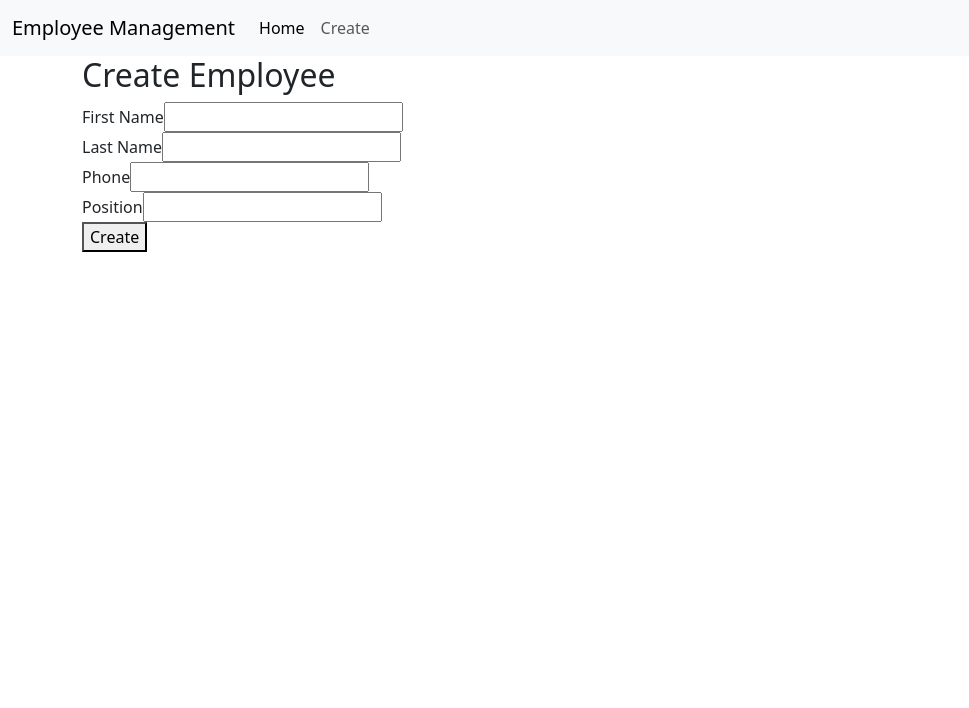
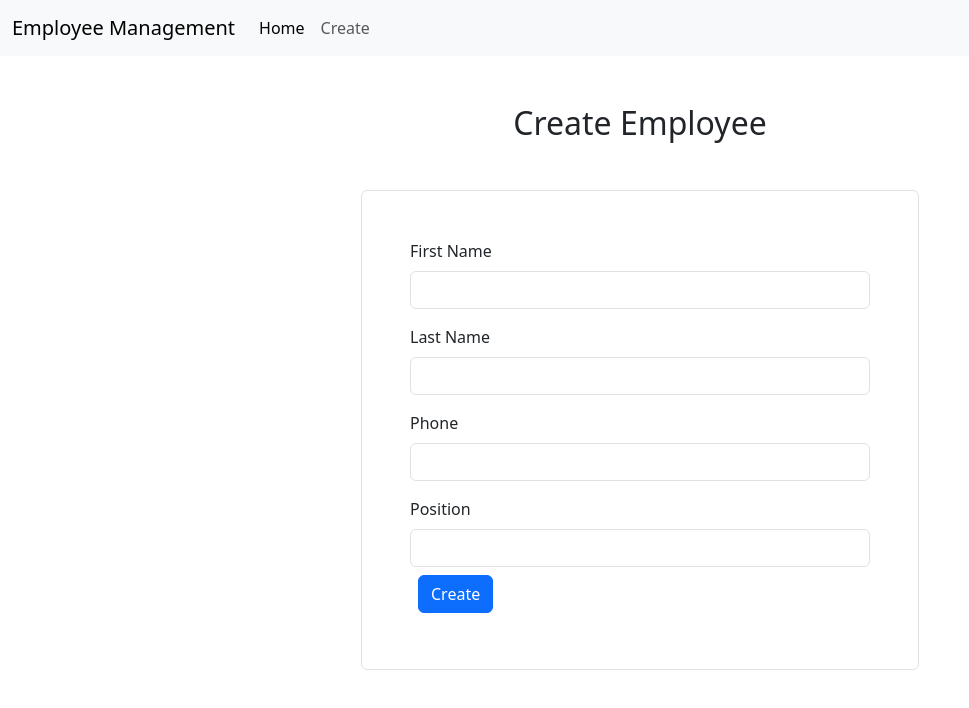
Before and after one commit to RamyaaU/FullStack-Angular-API, an Angular app in the folder FullStack-EmployeeManagementSystem/employee-management-app/: page /create in a window 1280 px wide. Shown: the top 708 px of the page, without its empty margins (0-969 px from the left). Built offline with nearby package versions, Linux system fonts and the light colour scheme.

Commit message:
styling the employee table and form

```diff
--- a/FullStack-EmployeeManagementSystem/employee-management-app/src/app/employee-form/employee-form.component.html
+++ b/FullStack-EmployeeManagementSystem/employee-management-app/src/app/employee-form/employee-form.component.html
@@ -1,33 +1,33 @@
-<h2>{{isEditing? 'Edit' : 'Create'}} Employee</h2>
+<h2 class="text-center my-5">{{isEditing? 'Edit' : 'Create'}} Employee</h2>
 
 <div *ngIf="errorMessage != ' '">
     {{errorMessage}}
 </div>
 
 <!-- creates a form -->
-<form (ngSubmit)="onSubmit()">
+<form (ngSubmit)="onSubmit()" class="border rounded p-5 w-50 mb-5 mx-auto">
 
-    <div>
-        <label>First Name </label>
+    <div class="mb-3">
+        <label class="form-label">First Name </label>
         <!-- (ngSubmit)="onSubmit()" -- means when the form is submitted it calls the onsubmit function -->
-        <input type="text" name="firstName" [(ngModel)]="employee.firstName" />
+        <input class="form-control" type="text" name="firstName" [(ngModel)]="employee.firstName" />
         <!-- [(ngModel)]="employee.firstName - whatever you input in the field it will update -->
     </div>
 
-    <div>
-        <label>Last Name </label>
-        <input type="text" name="lastName" [(ngModel)]="employee.lastName" />
+    <div class="mb-3">
+        <label  class="form-label">Last Name </label>
+        <input class="form-control" type="text" name="lastName" [(ngModel)]="employee.lastName" />
+    </div>
+
+    <div class="mb-3">
+        <label  class="form-label">Phone </label>
+        <input class="form-control" type="text" name="phone" [(ngModel)]="employee.phone" />
     </div>
 
     <div>
-        <label>Phone </label>
-        <input type="text" name="phone" [(ngModel)]="employee.phone" />
+        <label  class="form-label">Position </label>
+        <input  class="form-control" type="text" name="position" [(ngModel)]="employee.position" />
     </div>
 
-    <div>
-        <label>Position </label>
-        <input type="text" name="position" [(ngModel)]="employee.position" />
-    </div>
-
-    <button type="submit">{{isEditing? 'Edit' : 'Create'}}</button>
+    <button class="btn btn-primary m-2" type="submit">{{isEditing? 'Edit' : 'Create'}}</button>
 </form>
--- a/FullStack-EmployeeManagementSystem/employee-management-app/src/app/employee-table/employee-table.component.html
+++ b/FullStack-EmployeeManagementSystem/employee-management-app/src/app/employee-table/employee-table.component.html
@@ -7,7 +7,7 @@
     </div>
 
     <div class="card-body">
-<table class="table table-hover">
+    <table class="table table-hover">
     <thead>
         <tr>
             <th>Id</th>
```
